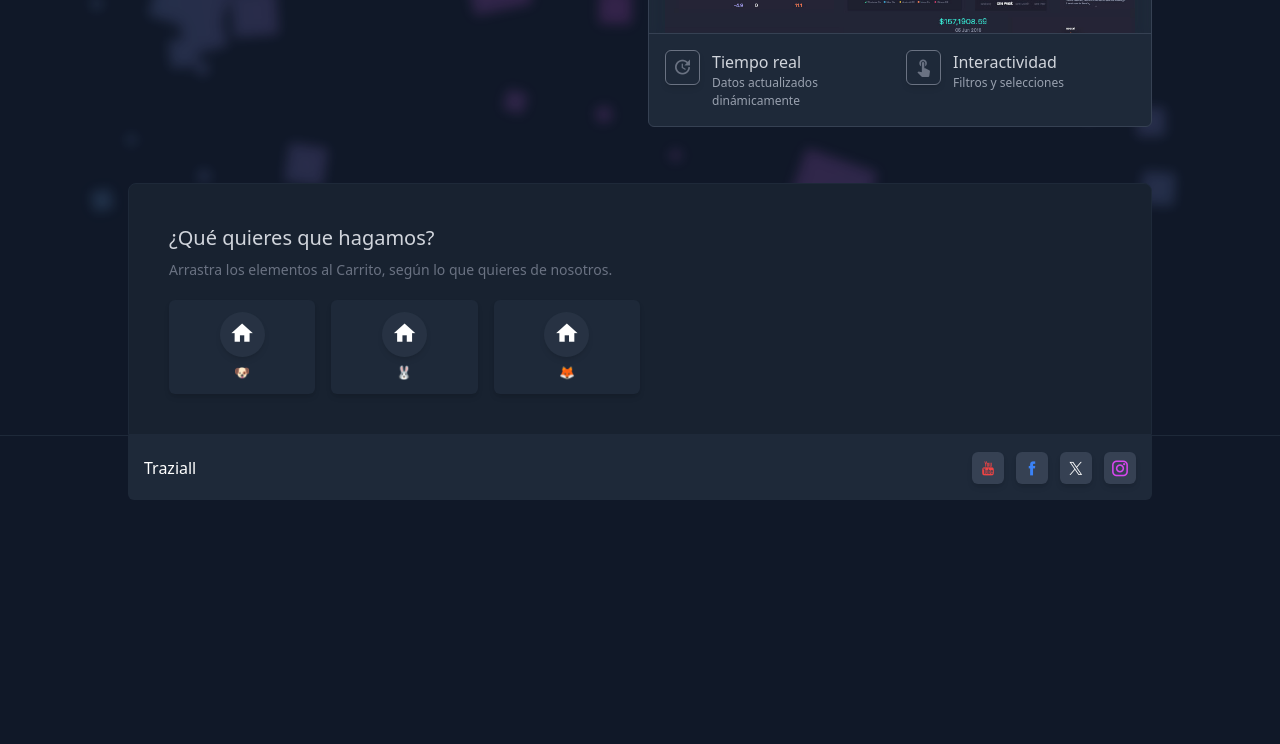
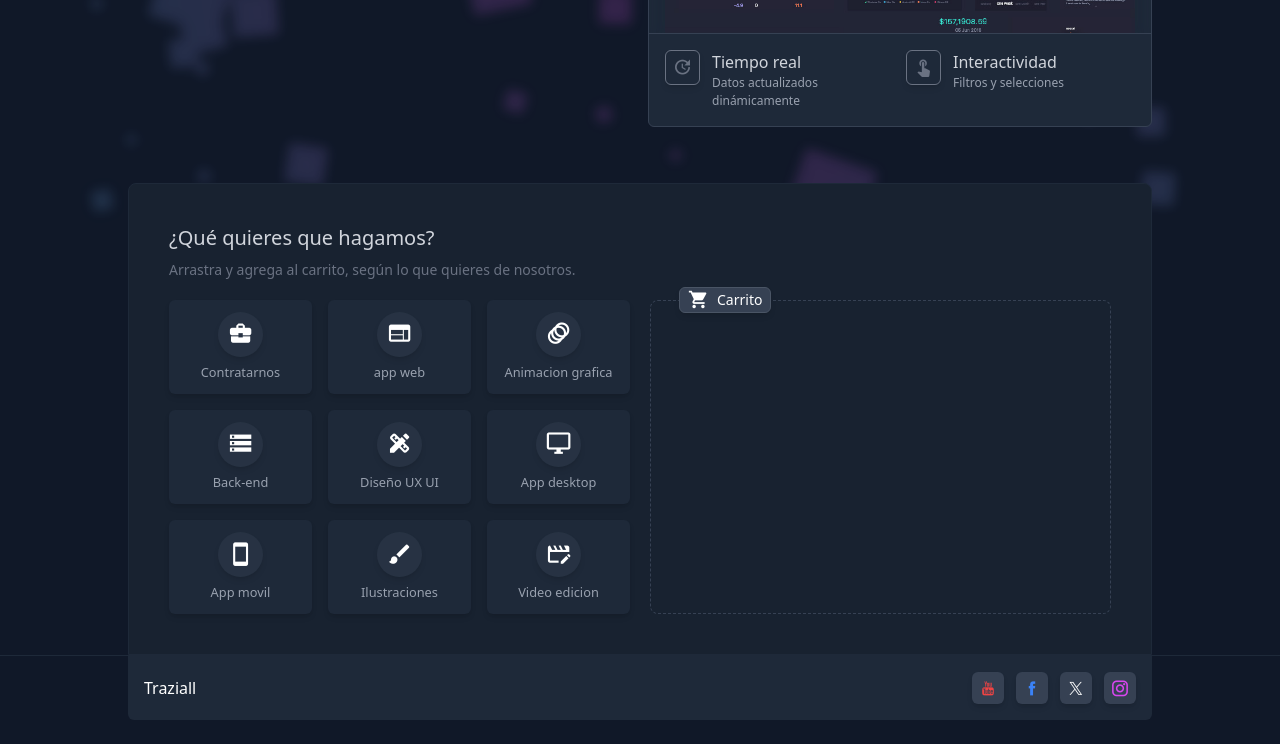
Before and after one commit to traziall/contactus, a website with bundled scripts: page index.html in a window 1280 px wide. Shown: the part 1470-2214 px from the top of the page. Before the commit the page ends 1994 px from the top, so only its background shows below. Built offline with nearby package versions, Linux system fonts and the light colour scheme.

Commit message:
sortable

```diff
--- /dev/null
+++ b/assets/ui/index-ui/tw/ul-sortable.tailwind.css
@@ -0,0 +1,21 @@
+.ul-sortable {
+    @apply grid gap-5 grid-cols-1 md:grid-cols-2;
+    .group {
+        @apply w-auto;
+        &.shopping-cart {
+            @apply relative border border-dashed border-gray-700 p-4 rounded-lg;
+            > span {
+                @apply ml-3 inline-flex items-center gap-2 text-sm shadow-md bg-gray-700 border border-gray-600 py-0.5 px-2 rounded-md absolute -top-[14px];
+                * {
+                    @apply leading-0;
+                }
+            }
+        }
+        > ul {
+            @apply grid grid-cols-3 gap-4 min-h-24;
+        }
+        > ul li {
+            @apply flex items-center py-3 justify-center bg-gray-800 shadow-md rounded-md;
+        }
+    }
+}
--- a/assets/ui/main.tailwind.css
+++ b/assets/ui/main.tailwind.css
@@ -10,3 +10,4 @@
 @import './index-ui/tw/step-skills.tailwind.css';
 @import './index-ui/tw/footer.tailwind.css';
 @import './index-ui/tw/demo-apps.tailwind.css';
+@import './index-ui/tw/ul-sortable.tailwind.css';
--- a/assets/vue/index/components/tz-contact.js
+++ b/assets/vue/index/components/tz-contact.js
@@ -4,37 +4,43 @@ export const tzContact = {
             <div class="mx-auto max-w-5xl bg-(--gray-850) border border-gray-800 p-10 -mt-16 rounded-t-lg">
                 <header class="mb-5">
                     <h3 class="text-xl mb-2 text-gray-300">¿Qué quieres que hagamos?</h3>
-                    <p class="text-sm text-gray-500">Arrastra los elementos al Carrito, según lo que quieres de nosotros.</p>
+                    <p class="text-sm text-gray-500">Arrastra y agrega al carrito, según lo que quieres de nosotros.</p>
                 </header>
-                <div class="grid grid-cols-2">
-                    <ul class="grid grid-cols-3 gap-4" id="groupA">
+                <div class="ul-sortable">
+                    <div class="group">
+                        <ul id="groupA">
                             <li
                             v-for="item in items.find(g => g.group === 'groupA').children"
                             :key="item.uuid"
-                        class="flex items-center py-3 justify-center bg-gray-800 shadow-md rounded-md aspect-md"
                             :data-uuid="item.uuid">
                                 <div class="text-center">
                                     <figure class="tw-icono bg-gray-700/40 shadow-md m-0 p-0">
-                                    <i class="mi mi-home"></i>
+                                        <i class="mi" :class="item.icon"></i>
                                     </figure>
-                                <p class="text-[0.8rem] text-gray-400">{{ item.animal }}</p>
+                                    <p class="text-[0.8rem] text-gray-400">{{ item.label }}</p>
                                 </div>
                             </li>
                         </ul>
-                    <ul class="grid grid-cols-3 gap-4" id="groupB">
+                    </div>
+                    <div class="group shopping-cart">
+                        <span>
+                            <i class="mi mi-shopping_cart"></i>
+                            Carrito
+                        </span>
+                        <ul id="groupB">
                             <li
                             v-for="item in items.find(g => g.group === 'groupB').children"
                             :key="item.uuid"
-                        class="flex items-center py-3 justify-center bg-gray-800 shadow-md rounded-md aspect-md"
                             :data-uuid="item.uuid">
                                 <div class="text-center">
                                     <figure class="tw-icono bg-gray-700/40 shadow-md m-0 p-0">
-                                    <i class="mi mi-home"></i>
+                                        <i class="mi" :class="item.icon"></i>
                                     </figure>
-                                <p class="text-[0.8rem] text-gray-400">{{ item.animal }}</p>
+                                    <p class="text-[0.8rem] text-gray-400">{{ item.label }}</p>
                                 </div>
                             </li>
                         </ul>
+                    </div>
                 </div>
                 <figure class="decoration-flat"></figure>
             </div>
@@ -46,9 +52,51 @@ export const tzContact = {
                 {
                     group: "groupA",
                     children: [
-                        { uuid: "dog", animal: "🐶" },
-                        { uuid: "rabit", animal: "🐰" },
-                        { uuid: "fox", animal: "🦊" },
+                        {
+                            uuid: '09297a11-07fb-4c4e-940c-45d273193d77',
+                            icon: 'mi-business_center', // Contratarnos
+                            label: 'Contratarnos'
+                        },
+                        {
+                            uuid: '81e2fece-436e-4041-a399-1a8d5da14909',
+                            icon: 'mi-web', // App web
+                            label: 'app web'
+                        },
+                        {
+                            uuid: '254179b3-5a7d-43c0-8211-5e9b0d36c105',
+                            icon: 'mi-animation', // Animación gráfica
+                            label: 'Animacion grafica'
+                        },
+                        {
+                            uuid: 'f2765f5d-3e86-4798-af52-6c2267b40257',
+                            icon: 'mi-storage', // Back-end
+                            label: 'Back-end'
+                        },
+                        {
+                            uuid: '8a2f9083-eb04-421c-94b0-b2407e17c7ce',
+                            icon: 'mi-design_services', // Diseño UX UI
+                            label: 'Diseño UX UI'
+                        },
+                        {
+                            uuid: '9ff50cca-a4e0-4819-880b-afefaadfed8e',
+                            icon: 'mi-desktop_windows', // App desktop
+                            label: 'App desktop'
+                        },
+                        {
+                            uuid: '5eba8af9-b877-4832-b72e-570d6525ac4a',
+                            icon: 'mi-smartphone', // App móvil
+                            label: 'App movil'
+                        },
+                        {
+                            uuid: '7c827907-d466-4361-90df-574623a4379c',
+                            icon: 'mi-brush', // Ilustraciones
+                            label: 'Ilustraciones'
+                        },
+                        {
+                            uuid: '40cdf557-360b-4fe1-8385-7597532c1802',
+                            icon: 'mi-movie_edit', // Video edición (Material Symbols)
+                            label: 'Video edicion'
+                        },
                     ],
                 },
                 {
@@ -91,7 +139,7 @@ export const tzContact = {
                 return { ...group, children };
             });
 
-            console.log(JSON.stringify(this.items, null, 2));
+            // console.log(JSON.stringify(this.items, null, 2));
         },
     },
 };
```
Also changed, not shown: assets/ui/tw.css. Lines whose indentation alone changed are shown as unchanged.
